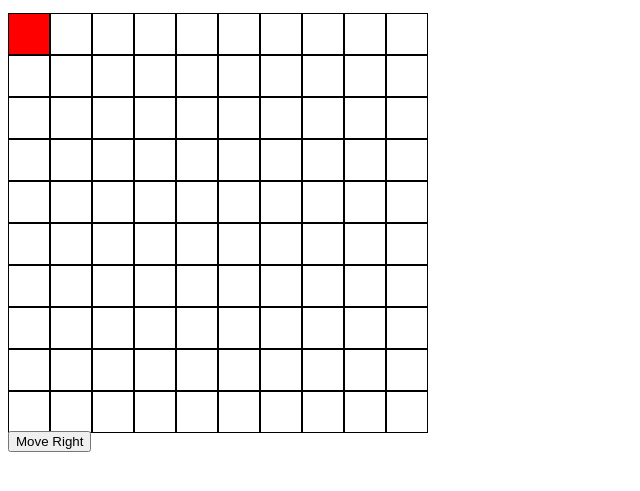
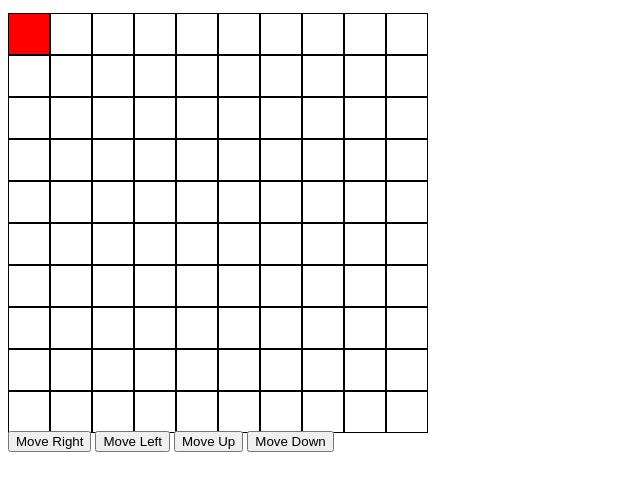
Before and after one commit to Not-Adithya/rule_simulator, a plain HTML site: page index.html in a window 1280 px wide. Shown: the part 101-592 px from the top of the page, without its empty margins (0-640 px from the left). Drawn offline with Linux system fonts and the light colour scheme.

Commit message:
Add movement buttons for agent control
Added buttons for moving the agent in four directions.

```diff
--- a/index.html
+++ b/index.html
@@ -25,6 +25,9 @@
     <p>Our simulation environment will be built here.</p>
     <div id="grid"></div>
     <button onclick="moveRight()">Move Right</button>
+    <button onclick="moveLeft()">Move Left</button>
+    <button onclick="moveUp()">Move Up</button>
+    <button onclick="moveDown()">Move Down</button>
     <script>
     let agent = {
     x: 0,
```
